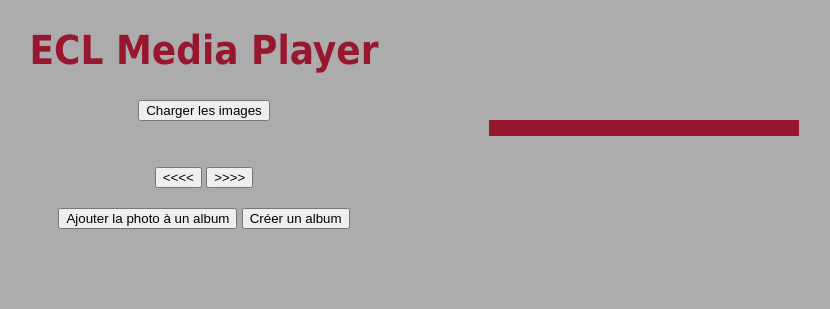
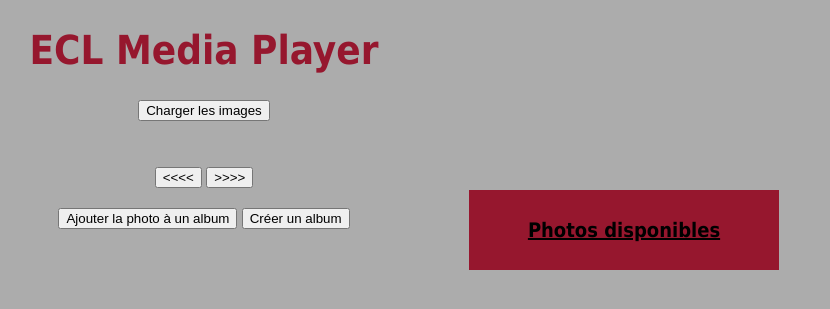
Before and after one commit to krisfresno/ECL-Media-Player, a Node server app: page / in a window 1280 px wide. Shown: the top 309 px of the page, without its empty margins (371-1201 px from the left). Run offline with Node 20, Linux system fonts and the light colour scheme.

Commit message:
Update index.ejs

```diff
--- a/media/views/index.ejs
+++ b/media/views/index.ejs
@@ -14,8 +14,8 @@
             width: 310px;
             position: fixed;
             z-index: 1;
-            top: 120px;
-            right: 110px;
+            top: 190px;
+            right: 130px;
             background: #96172e;
             overflow-x: hidden;
             padding: 8px 0;
@@ -58,7 +58,7 @@
   </head>
   <body>
     <div class="sidenav" id="noms_des_photos">
-
+        <p style='color: #000;'><u><b>Photos disponibles</b></u></p>
     </div>
 
     <div class="main">
@@ -66,8 +66,7 @@
         <div>
             <button onclick="showImage()">Charger les images</button>
         </div>
-        <div id="name">
-
+        <div id="titre">
         </div>
 
         <p></p>
@@ -103,9 +102,7 @@
                 var h = "<p style='color: #000;'><u><b>Photos disponibles</b></u></p>"
                 //var h = "";
                 for (i in liste.photos){
-                    //console.log(liste.photos[i]);
                     h = h + "\n"+"<div><a onclick=show('"+liste.photos[i]+"')>"+liste.photos[i]+"</a><div>";
-                    //texto.innerHTML = "<a href='../public/images/"+liste.photos[i]+"'>"+liste.photos[i]+"</p>";
                 }
                 h = h + "\n"+"<div><p> </p></div>";
                 //console.log('h', h);
@@ -121,6 +118,8 @@
 
         show = function(name){
             var image = document.getElementById("dropzone");
+            var titre = document.getElementById("titre")
+            titre.innerHTML = "<h2>"+name+"</h2>"
             source = "../images/"+name;
             image.src = source;
             actual_photo = name;
@@ -132,6 +131,8 @@
                 if (index != 0) {
                     var image = document.getElementById("dropzone");
                     name = liste_photos.photos[index-1];
+                    var titre = document.getElementById("titre")
+                    titre.innerHTML = "<h2>"+name+"</h2>"
                     source = "../images/"+name;
                     image.src = source;
                     actual_photo = name;
@@ -145,6 +146,8 @@
                 if (index < size-1) {
                     var image = document.getElementById("dropzone");
                     name = liste_photos.photos[index+1];
+                    var titre = document.getElementById("titre")
+                    titre.innerHTML = "<h2>"+name+"</h2>"
                     source = "../images/"+name;
                     image.src = source;
                     actual_photo = name;
@@ -155,7 +158,7 @@
             var txt;
             var titre = prompt("Titre de l'album", "");
             if (titre == null || titre == "") {
-                alert('Album non créé');
+                //alert('Album non créé');
             } else{
                 txt = "Vous avez créé l'album "+titre+"";
                 console.log(titre);
@@ -166,6 +169,7 @@
                     albums[titre] = [];
                     //albums[titre].push('maison.jpg');
                     console.log(albums[titre]);
+
                     //Manque la partie de POST pour modifier le JSON
                     var myJSON = JSON.stringify(albums);
                     console.log(myJSON);
```
